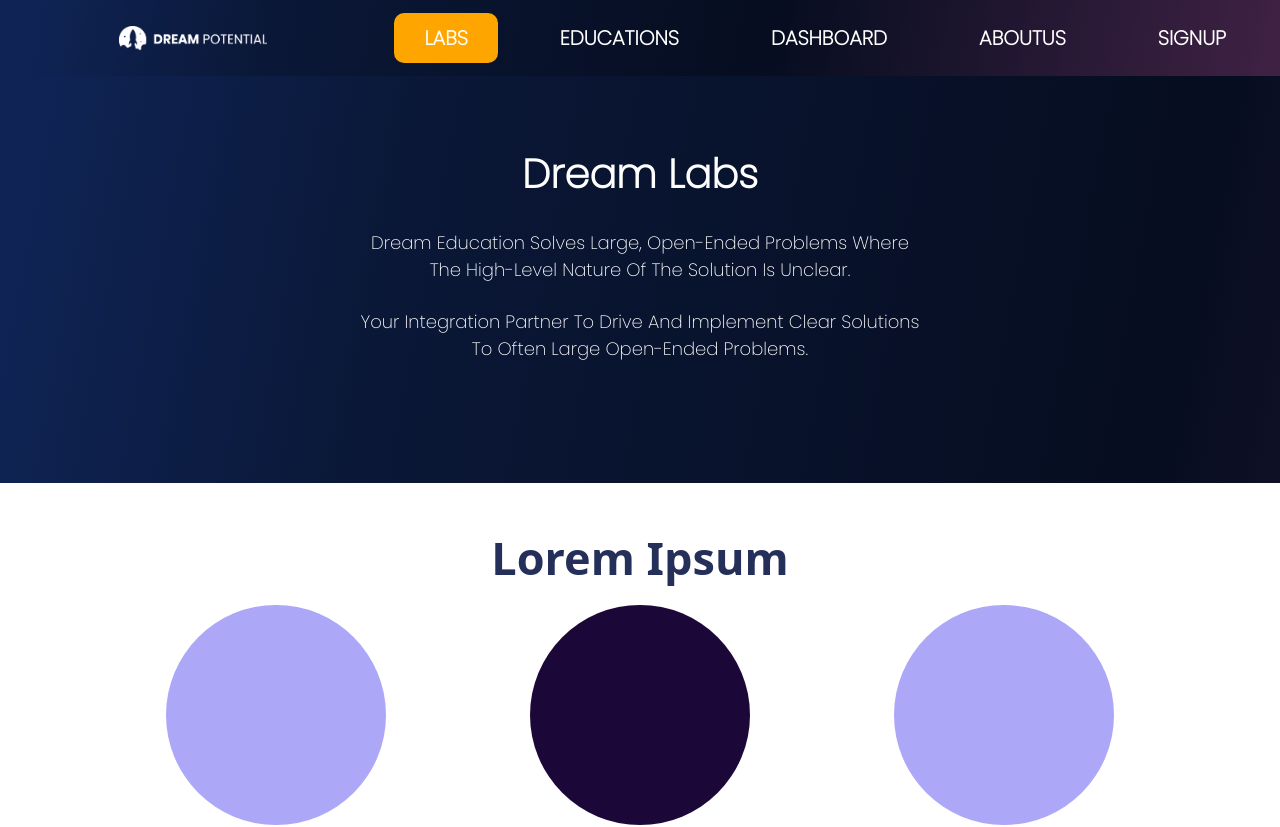
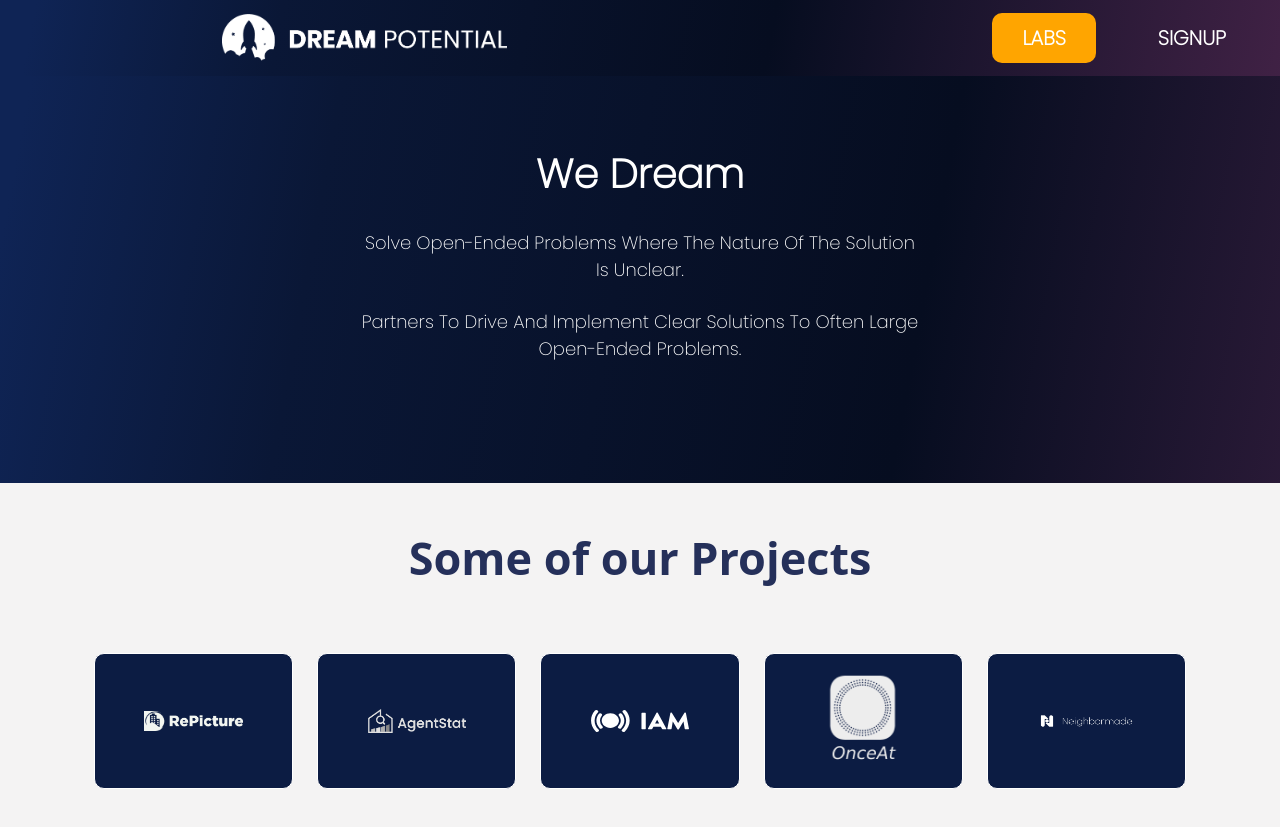
Before and after one commit to Dreampotential-org/site, a React (Create React App) app: page /labs in a window 1280 px wide. Shown: the top 827 px of the page. Built offline with nearby package versions, Linux system fonts and the light colour scheme.

Commit message:
update some of this code some more

```diff
--- a/package.json
+++ b/package.json
@@ -17,7 +17,7 @@
     "react-icons": "^4.4.0",
     "react-responsive-modal": "^6.4.2",
     "react-router-dom": "^6.3.0",
-    "react-scripts": "5.0.1",
+    "react-scripts": "^5.0.1",
     "react-toastify": "^9.0.4",
     "web-vitals": "^2.1.4"
   },
--- a/src/Components/CardSection/CardSection.js
+++ b/src/Components/CardSection/CardSection.js
@@ -89,7 +89,7 @@ const CardSection = ({ onClick }) => {
               </Card.Footer>
             </Card>
           </div>
-          <div className="Sailboat"></div>
+          { /* <div className="Sailboat"></div> */ }
           {/* <div className="row"> */}
           {/* <img className="" src={Sailboat} alt="" /> */}
         </Container>
@@ -99,8 +99,6 @@ const CardSection = ({ onClick }) => {
           {/* <Modal.Body> */}
           <iframe className="iframe_control" src="https://teacher.dreampotential.org/slide.html?lesson_id=1&iFrame=1" height="500" width="100%" title="Iframe Example"></iframe>
           {/* </Modal.Body> */}
-
-
         </Modal>
       </div>
     </>
--- a/src/Components/Footer/Footer.js
+++ b/src/Components/Footer/Footer.js
@@ -18,12 +18,10 @@ const Footer = ({onClick}) => {
         {/* <a href="mailto:hello@dreampotential.org" className='email'>hello@dreampotential.org</a> */}
         {/* <div>
           <h3 className='follow'>Follow us on</h3>
-
           <a href='https://twitter.com/' target="_blabk"><img  src={twitter} alt="" /></a>
           <a href='https://linkedin.com/' target="_blabk"><img className='logos' src={In} alt="" /></a>
           <a href='https://www.facebook.com/dreampotential.org' target="_blabk"><img className='logos' src={facebook} alt="" /></a>
           <a href='https://instagram.com/' target="_blabk"><img className='logos' src={instagram} alt="" /></a>
-
         </div> */}
         <div className='container'>
           <div className='row'>
@@ -49,19 +47,14 @@ const Footer = ({onClick}) => {
 
                   <div className='col-md-5'>
                     <h4>Contact Us</h4>
-                    <h6 className='sub-text-footer'>A@Dreampotential.org</h6>
-                    <h6 className='sub-text-footer'>0917 385 6632</h6>
+                    <h6 className='sub-text-footer'>843-425-9777</h6>
 
                   <div className='mt-5'>
-                      <a href='https://twitter.com/' target="_blabk"><img  src={twitter} alt="" /></a>
-                      <a href='https://linkedin.com/' target="_blabk"><img className='logos' src={In} alt="" /></a>
-                      <a href='https://www.facebook.com/dreampotential.org' target="_blabk"><img className='logos' src={facebook} alt="" /></a>
-                      <a href='https://instagram.com/' target="_blabk"><img className='logos' src={instagram} alt="" /></a>
+                      <a href='https://www.linkedin.com/company/dream-potential-serves-conscious-entrepreneurs/' target="_blabk"><img className='logos' src={In} alt="" /></a>
                   </div>
 
                   </div>
               </div>
-
               </div>
             </div>
 
@@ -85,8 +78,6 @@ const Footer = ({onClick}) => {
           </div>
           </div>
         </div>
-
-
       </div>
     </>
   )
--- a/src/Components/Nav/Nav.js
+++ b/src/Components/Nav/Nav.js
@@ -15,22 +15,12 @@ import { getToken } from "../../services/helper";
 const NewNav = ({ onClick }) => {
 
   const isLoggedin = getToken() !== '';
-
-
   const navigate = useNavigate();
 
 const handleLogout = () => {
-  localStorage.removeItem('Token');
-  navigate('/'); // Navigate to the home page
+    localStorage.removeItem('Token');
+    navigate('/'); // Navigate to the home page
 };
-
-
-  // var isLoggedin = false;
-  //  if(getToken() != ""){
-  //               isLoggedin = true
-  //             }
-
-  //             console.log(getToken());
 
   const [isSelected, setIsSelected] = useState("");
   const handleSelection = (text) => {
@@ -72,19 +62,8 @@ const handleLogout = () => {
                   <label className="txtLabel1"> LABS </label>
                 </div>
               </NavLink>
-              <NavLink to="/education" className="nav-item-text">
-                <div
-                  className={
-                    isSelected === "EDUCATIONS "
-                      ? "label-div active"
-                      : "label-div"
-                  }
-                  onClick={() => handleSelection("EDUCATIONS")}
-                >
-                  <label className="txtLabel1"> EDUCATIONS </label>
-                </div>
-              </NavLink>
 
+            {isLoggedin && (
               <NavLink to="/dashboard" className="nav-item-text">
                 <div
                   className={
@@ -98,17 +77,8 @@ const handleLogout = () => {
                   <label className="txtLabel1"> DASHBOARD </label>
                 </div>
               </NavLink>
+            )}
 
-              <NavLink to="/aboutus" className="nav-item-text">
-                <div
-                  className={
-                    isSelected === "ABOUTUS " ? "label-div active" : "label-div"
-                  }
-                  onClick={() => handleSelection("ABOUTUS")}
-                >
-                  <label className="txtLabel1"> ABOUTUS </label>
-                </div>
-              </NavLink>
       {!isLoggedin && (
         <NavLink to="/signup" className="nav-item-text">
           <div
@@ -128,7 +98,6 @@ const handleLogout = () => {
      </div>
       )}
 
-
       {/* {isLoggedin && (
         <NavLink to="" className="nav-item-text">
           <div
@@ -140,7 +109,6 @@ const handleLogout = () => {
           </div>
         </NavLink>
       )} */}
-
             </Nav>
           </Navbar.Collapse>
         </Navbar>
--- a/src/Components/Products/Services.js
+++ b/src/Components/Products/Services.js
@@ -41,17 +41,16 @@ const Services = () => {
 
           <TitleandText
             // title="Services"
-            content="Some project we are building"
+            content="Our Programs"
             className="abc"
           />
           <div className="row ">
-
             <div className="col-md-6 product-right">
               <div className="new">
                 <h3 className="services-title">AgentStat</h3>
                 <div className="my-5">
                   <div className="img-icon mt-2">
-                  <div style={{ paddingBottom: '20px' }}>
+                  <div style={{ paddingBottom: '0px' }}>
                     <BsCheckCircleFill size={30} style={{ color: "#5DC80A" }} />
                    </div>
                     <div className="img-icon-text">
@@ -63,19 +62,18 @@ const Services = () => {
                     <BsCheckCircleFill size={30} style={{ color: "#5DC80A" }} />
                     <div className="img-icon-text">
                       <p className="conference-text">
-                        {/* Allows multiple conference room */}
-                       Hire the best egent every time
+                       Hire correctly every time
                       </p>
                     </div>
                   </div>
 
                   <div className="img-icon mt-2">
-                    <div style={{ paddingBottom: '20px' }}>
+                    <div style={{ paddingBottom: '0px' }}>
                     <BsCheckCircleFill size={30} style={{ color: "#5DC80A" }} />
                    </div>
                     <div className="img-icon-text">
                       <p className="conference-text">
-                        A search engine, uses real data to identify the best agent
+                        A search engine, uses real data to identify the best agent for your particular home based on agents previous listings.
                       </p>
                     </div>
                   </div>
@@ -250,7 +248,7 @@ const Services = () => {
           <div className="row ">
             <div className="col-md-6 product-right">
               <div className="new">
-                <h3 className="services-title">Teacher-UI</h3>
+                <h3 className="services-title">Teacher-UI / Teacher-UI-React</h3>
                 <div className="my-5">
                 <div className="img-icon mt-2">
                   <BsCheckCircleFill size={30} style={{ color: "#5DC80A" }} />
--- a/src/Pages/Labs.js
+++ b/src/Pages/Labs.js
@@ -27,37 +27,18 @@ const Labs = () => {
         <>
             <div className="App">
                 <div className="back mt-5 pt-5">
-                    {/* <NavbarSection onClick={scrollDown} /> */}
                     <NewNav className="back mt-5 pt-5" onClick={scrollDown}/>
-                    {/* <TextSection
-                        title='Dream Labs'
-                        description={[
-                            'Dream Labs Solves large, open-ended problems where the high-level nature of the solution is unclear.',
-                            'Your Integration Partner to drive and implement clear solutions to often large open-ended problems.'
-                        ]} />                  */}
                 </div>
-                {/* <Select_Partners /> */}
-                {/* <TitleandText
-                title="Dream Labs"
-                subcontent="Dream Education Solves Large, Open-Ended Problems Where The High-Level Nature Of The Solution Is Unclear.
-                            Your Integration Partner To Drive And Implement Clear Solutions To Often Large Open-Ended Problems."
-                className="labs"
-                /> */}
                 <div className='labs-back'>
                     <div className='lab-div my-5 py-5'>
-                        <h1 className='labs-title'>Dream Labs</h1>
-
-                        <p className='labs-text'>Dream Education Solves Large, Open-Ended Problems Where The High-Level Nature Of The Solution Is Unclear.</p>
-                        <p className='labs-text'>Your Integration Partner To Drive And Implement Clear Solutions To Often Large Open-Ended Problems.</p>
+                        <h1 className='labs-title'>We Dream</h1>
+                        <p className='labs-text'>Solve Open-Ended Problems Where The Nature Of The Solution Is Unclear.</p>
+                        <p className='labs-text'>Partners To Drive And Implement Clear Solutions To Often Large Open-Ended Problems.</p>
                     </div>
                 </div>
-                <CircleSection/>
-                <FifthSection/>
-                <Lorem/>
                 <Select/>
                 <GetIn/>
                 <div className="section section2" ref={aboutSection}>
-                    {/* <GetInTouch /> */}
                 </div>
                 <Footer onClick={scrollDown} />
             </div>
--- a/src/services/helper.js
+++ b/src/services/helper.js
@@ -5,7 +5,7 @@ export const leadCreateApi = async (payload) => {
 
     try {
     const res = await axiosInstance
-      .post("/lead/", payload);
+      .post("https://py-api.dreampotential.org/lead/", payload);
     console.log("res=>", res);
     return res;
   } catch (err) {
@@ -22,7 +22,6 @@ export const leadCreateApi = async (payload) => {
 
   export const signUPApi = async (payload) => {
     try {
-
       // const res = await axiosInstance.post("http://app.realtorstat.com:8021/usersystem/user/register", payload);
       const res = await axiosInstance.post(`${SERVER}usersystem/user/register`, payload);
       // const res = await axiosInstance.post("/usersystem/user/register/", payload);
```
Also changed, not shown: 2 other files (tests, documents, lock files or other folders).
